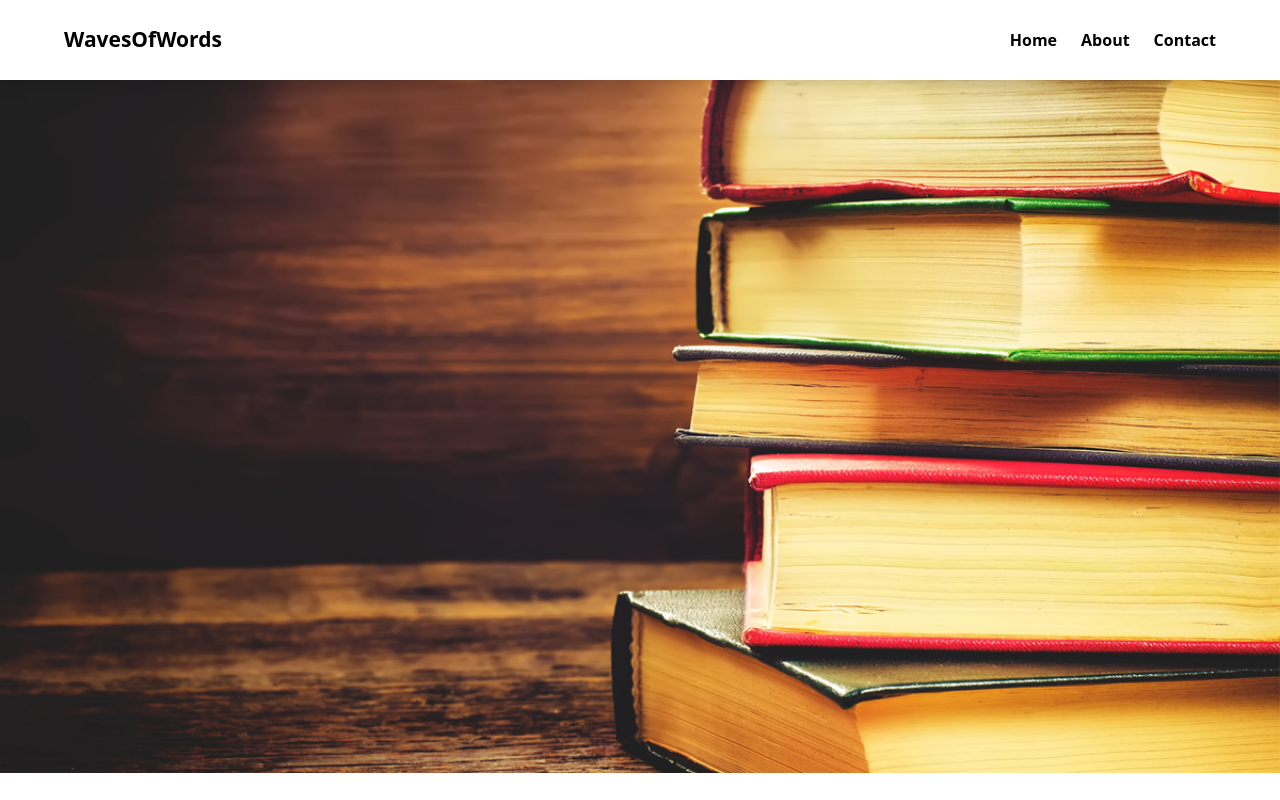
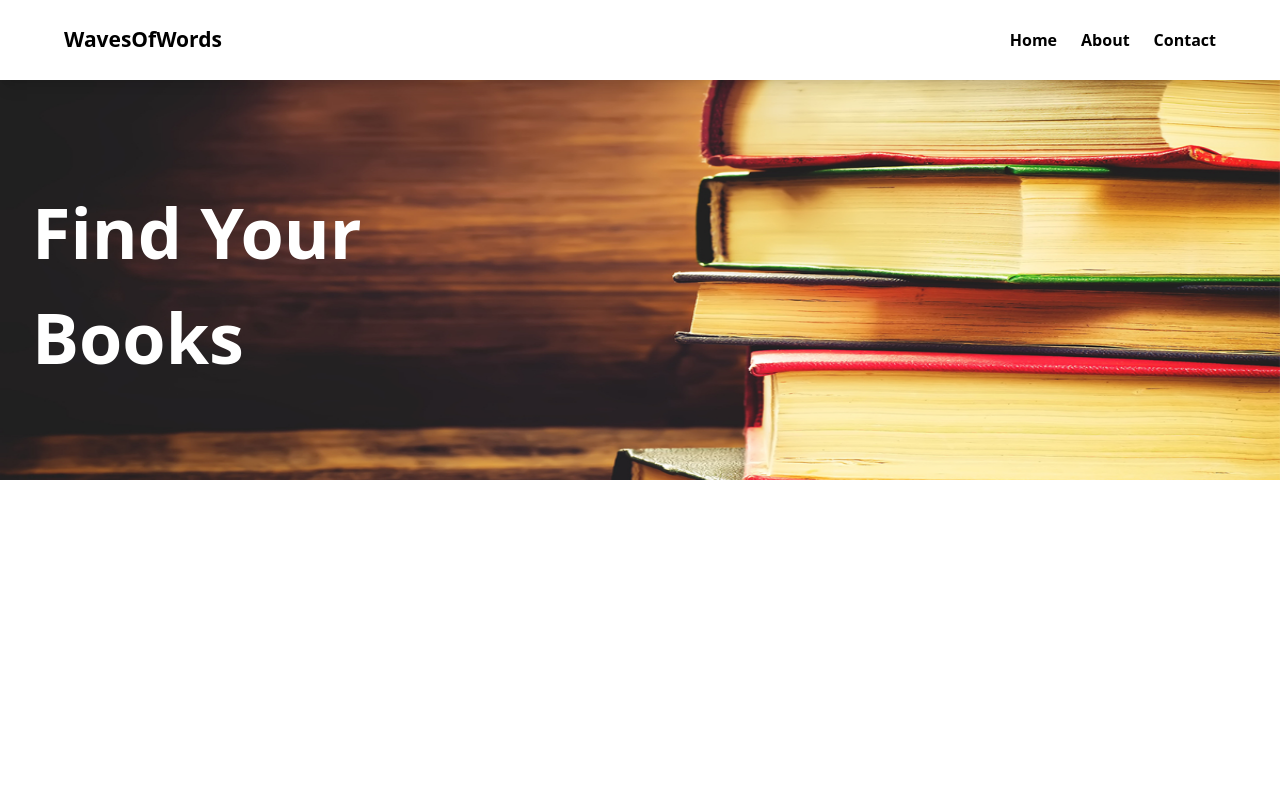
Before and after one commit to javidShabin/waveofwordfrontend, a React (Vite) app: page / in a window 1280 px wide. Built offline with nearby package versions, Linux system fonts and the light colour scheme.

Commit message:
Add headeing for home page

```diff
--- a/src/Routes/Home.jsx
+++ b/src/Routes/Home.jsx
@@ -4,8 +4,14 @@ import { homeBook } from "../assets";
 export default function Home() {
   return (
     <main>
-      <div className="w-full">
-        <img className="w-full" src={homeBook} alt="" />
+      <div className="w-full h-[400px] overflow-hidden relative">
+        <img className="h-[500px] w-full" src={homeBook} />
+        <div>
+          <h1 className="text-white text-[70px] font-[900] absolute top-[100px] left-8 ">
+            Find Your <br />
+            Books
+          </h1>
+        </div>
       </div>
     </main>
   );
```
